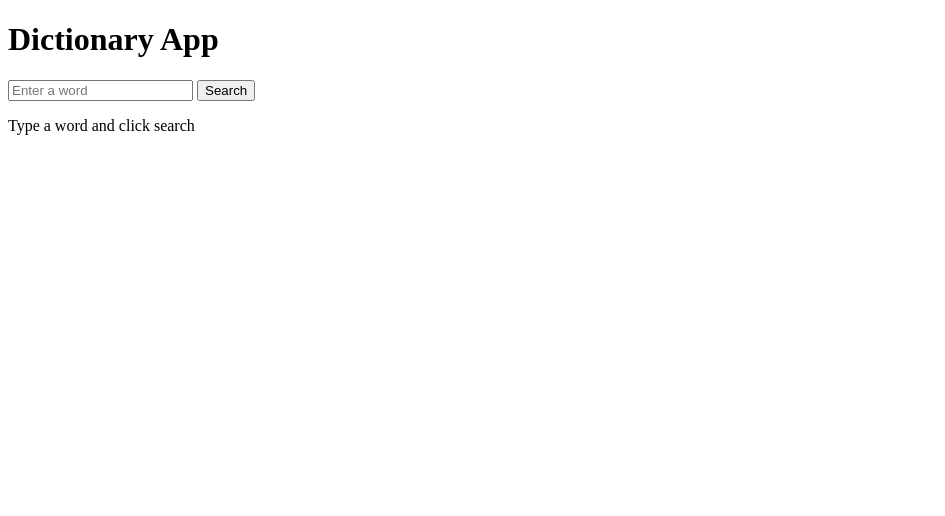
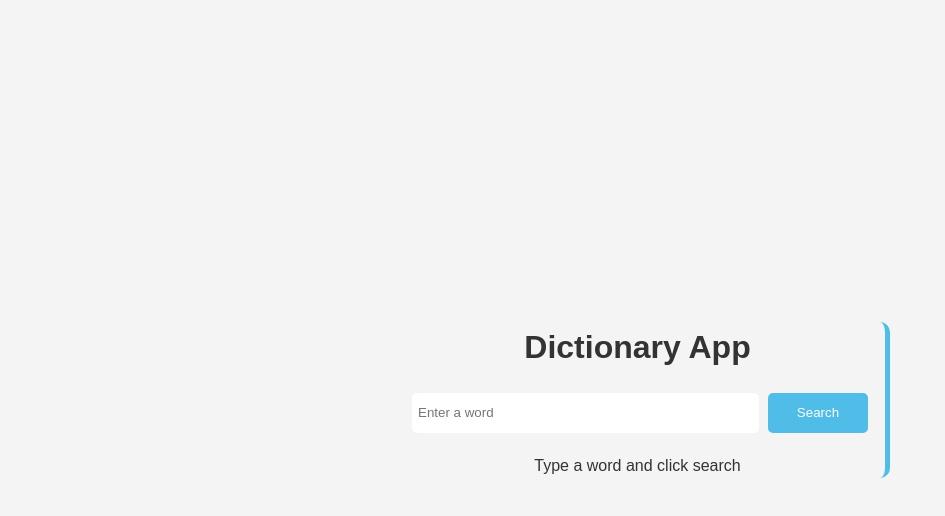
Before and after one commit to safariousman02-byte/Building-a-Dictionary-Application, a plain HTML site: page index.html in a window 1280 px wide. Shown: the whole page, without its empty margins (0-945 px from the left). Drawn offline with Linux system fonts and the light colour scheme.

Commit message:
last commit

```diff
--- a/index.html
+++ b/index.html
@@ -6,6 +6,7 @@
         <meta charset="UTF-8">
         <meta name="viewport" content="width=device-width, initial-scale=1.0">
         <title>Dictionary app</title>
+        <link rel="stylesheet" href="style.css">
     </head>
 
     <body>
@@ -22,13 +23,16 @@
 
             </div>
 
+            <div id="result">
+
+                <p>Type a word and click search</p>
+
+            </div>
+
+
         </div>
 
-        <div id="result">
 
-            <p>Type a word and click search</p>
-
-        </div>
 
     </body>
 
--- /dev/null
+++ b/style.css
@@ -0,0 +1,51 @@
+
+* {
+    margin: 0;
+    padding: 0;
+    box-sizing: border-box;
+}
+
+body {
+    font-family: Arial, sans-serif;
+    background-color: #f4f4f4;
+    color: #333;
+    line-height: 1.6;
+    display: flex;
+    justify-content: center;
+    align-items: center;
+    height: 100vh;
+}
+
+.container {
+
+    width: 500px;
+    font-size: 16px;
+    border-radius: 10px;
+    border-right: 5px solid #50bde8;
+    text-align: center;
+    justify-content: center;
+}
+
+input {
+    margin: 20px 5px;
+    border: none;
+    border-radius: 5px;
+    padding: 5px 6px;
+    width: 70%;
+    height: 40px;
+}
+button {
+    border: none;
+    border-radius: 5px;
+    background-color: #50bde8;
+    color: #fff;
+    height: 40px;
+    width: 100px;
+}
+
+.batch {
+    align-items: left;
+    color: #50bde8;
+    font-size: 20px;
+    font-weight: bold;
+}
```
